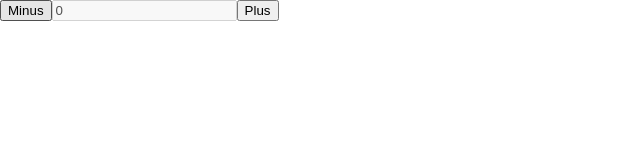
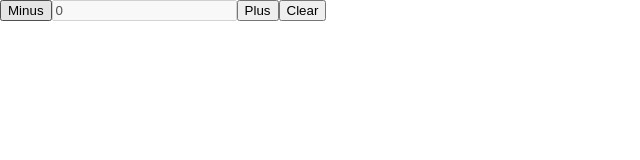
Before and after one commit to atsuo1203/counter, a React (Create React App) app: page / in a window 1280 px wide. Shown: the top 160 px of the page, without its empty margins (0-640 px from the left). Built offline with nearby package versions, Linux system fonts and the light colour scheme.

Commit message:
clear機能実装

```diff
--- a/src/App.js
+++ b/src/App.js
@@ -9,6 +9,7 @@ class Counter extends React.Component {
 
     this.minusValue = this.minusValue.bind(this);
     this.pulusValue = this.pulusValue.bind(this);
+    this.clearValue = this.clearValue.bind(this);
   }
 
   minusValue(event) {
@@ -19,6 +20,10 @@ class Counter extends React.Component {
       this.setState({value: this.state.value + 1});
   }
 
+  clearValue(event) {
+        this.setState({value: this.state.value = 0});
+  }
+
   render() {
     return (
       <form >
@@ -27,6 +32,7 @@ class Counter extends React.Component {
           <input disabled type="text" value={this.state.value} />
           <input type="button" value="Plus" onClick={this.pulusValue} />
         </label>
+          <input type="button" value="Clear" onClick={this.clearValue} />
       </form>
     );
   }
```
